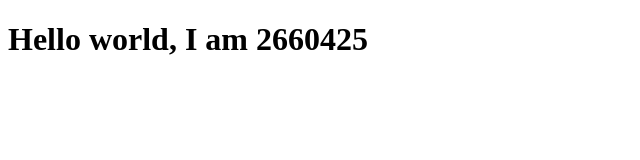
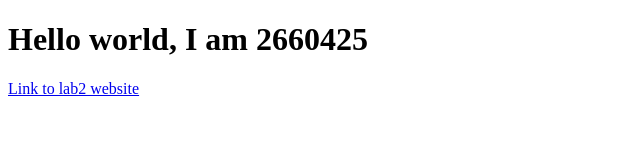
Before and after one commit to JonathanLewis1/lab1, a plain HTML site: page index.html in a window 1280 px wide. Shown: the whole page, without its empty margins (0-640 px from the left). Drawn offline with Linux system fonts and the light colour scheme.

Commit message:
Added link to new web page

```diff
--- a/index.html
+++ b/index.html
@@ -7,5 +7,8 @@
 </head>
 <body>
     <h1>Hello world, I am 2660425</h1>
+
+    <a href="#2660425-lab2.html">Link to lab2 website</a>
+
 </body>
 </html>
```
